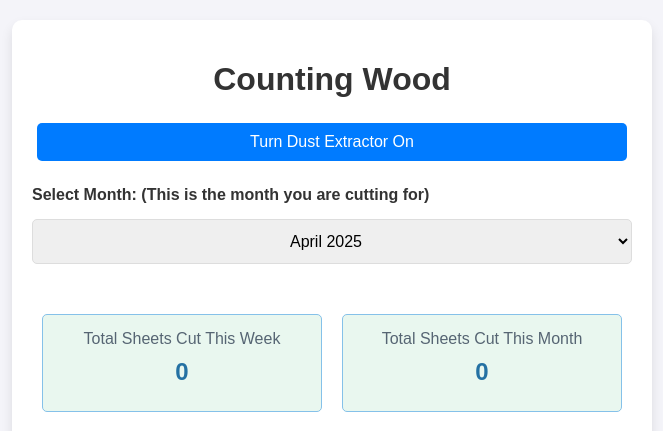
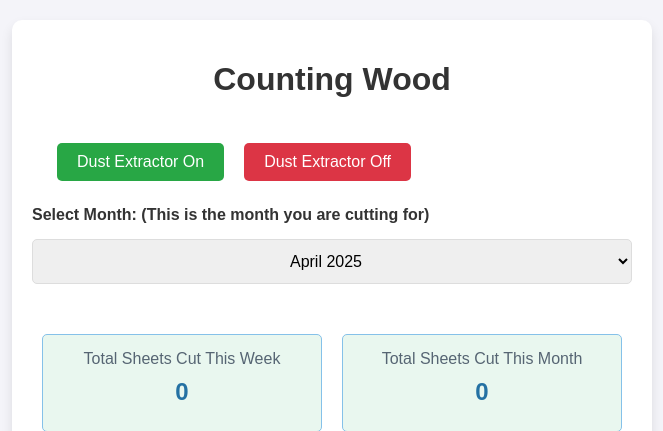
Before and after one commit to Bitcade1/Pooltracker, a Flask app: page /counting_wood in a window 1280 px wide. Shown: the top 431 px of the page, without its empty margins (308-971 px from the left). Run offline with Flask 3, Linux system fonts and the light colour scheme; the visitor is signed in with stand-in values (Sample User, id 1); data comes from the database, SQL or seed files in the repository; data that the repository does not hold is empty.

Commit message:
Update counting_wood.html

```diff
--- a/templates/counting_wood.html
+++ b/templates/counting_wood.html
@@ -90,6 +90,28 @@
       min-width: 200px;
       margin: 10px;
     }
+    .dust-extractor-buttons {
+      display: flex;
+      align-items: center;
+      margin-left: 20px;
+    }
+    .dust-extractor-buttons form {
+      margin-right: 10px;
+    }
+    .dust-extractor-on {
+      background-color: #28a745;
+      color: white;
+    }
+    .dust-extractor-on:hover {
+      background-color: #218838;
+    }
+    .dust-extractor-off {
+      background-color: #dc3545;
+      color: white;
+    }
+    .dust-extractor-off:hover {
+      background-color: #c82333;
+    }
   </style>
   <script>
     function toggleCollapsible(id) {
@@ -101,12 +123,24 @@
 <body>
   <div class="container">
     <div class="flex items-center">
-      <h1 class="mr-4">Counting Wood</h1>
-      <form method="POST" action="{{ url_for('turn_on_dust_extractor') }}">
-        <button type="submit" class="button">Turn Dust Extractor On</button>
-      </form>
+      <h1>Counting Wood</h1>
+      <div class="dust-extractor-buttons">
+        <form method="POST" action="{{ url_for('turn_on_dust_extractor') }}">
+          <input type="hidden" name="action" value="on">
+          <button type="submit" class="button dust-extractor-on">
+            Dust Extractor On
+          </button>
+        </form>
+        <form method="POST" action="{{ url_for('turn_on_dust_extractor') }}">
+          <input type="hidden" name="action" value="off">
+          <button type="submit" class="button dust-extractor-off">
+            Dust Extractor Off
+          </button>
+        </form>
+      </div>
     </div>
 
+    <!-- Rest of the existing counting_wood.html content remains the same -->
     <!-- Flash Messages Display -->
     {% with messages = get_flashed_messages(with_categories=true) %}
       {% if messages %}
```
